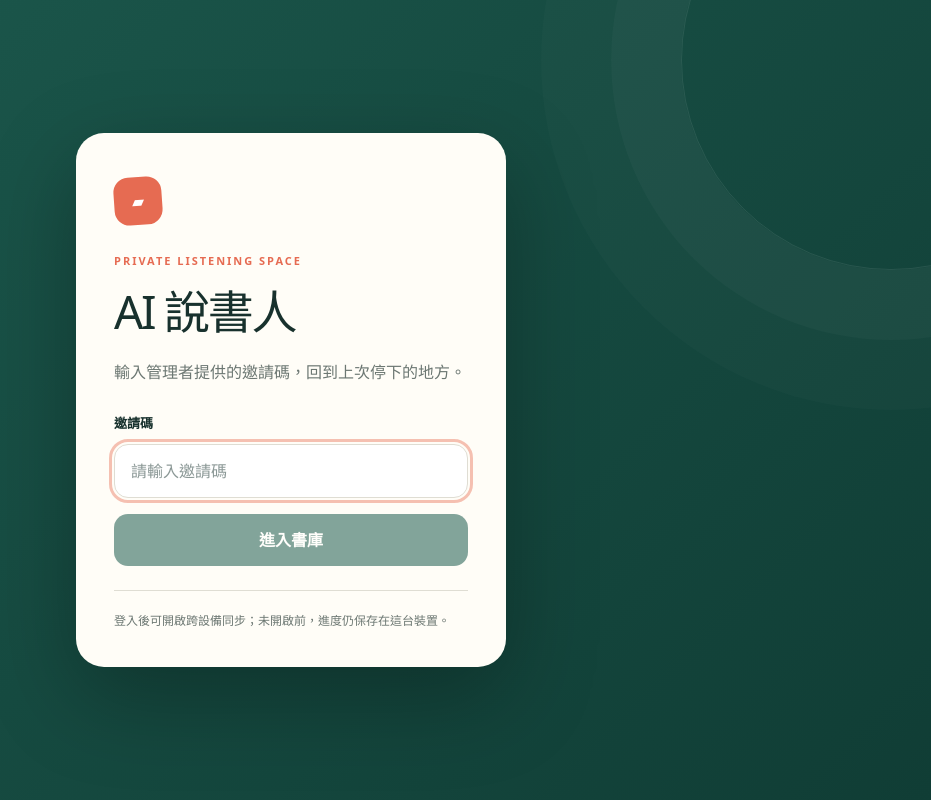
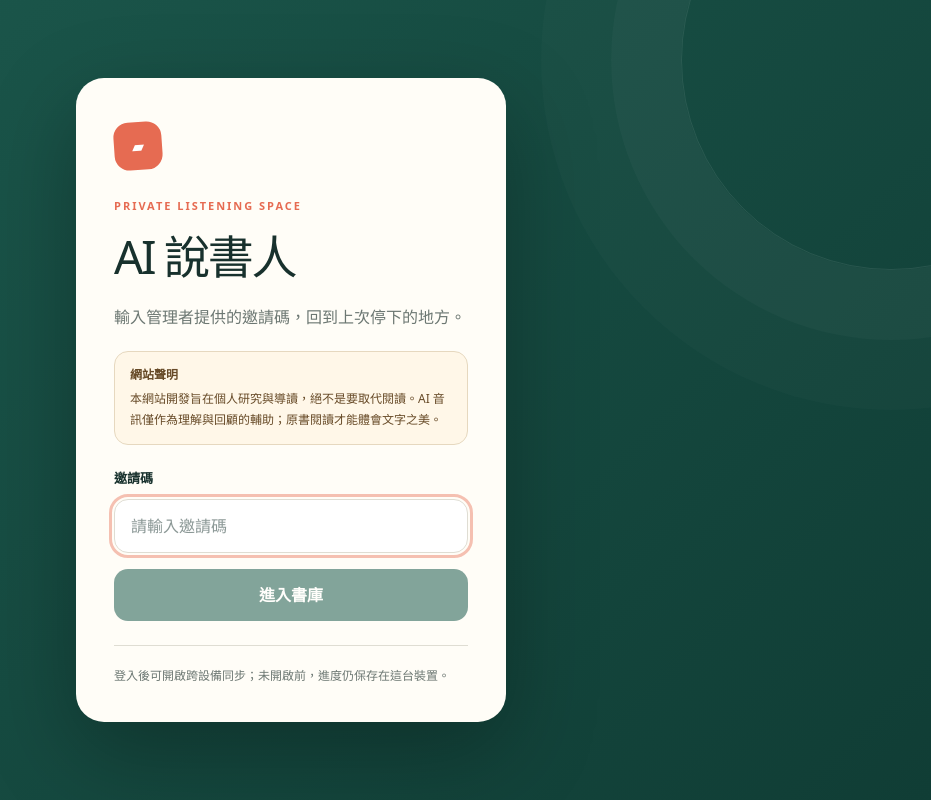
Before and after one commit to chianwu-hash/ai-narrator-web-player, a Next.js app: page /login in a window 1280 px wide. Shown: the whole page, without its empty margins (349-1280 px from the left). Built offline with nearby package versions, Linux system fonts and the light colour scheme; no server answers.

Commit message:
Add reading purpose statement

```diff
--- a/src/app/login/login.css
+++ b/src/app/login/login.css
@@ -16,6 +16,9 @@
 .login-eyebrow { margin: 28px 0 8px; font-size: 11px; letter-spacing: .18em; color: var(--coral); font-weight: 800; }
 .login-card h1 { margin: 0; font-size: clamp(34px, 7vw, 46px); letter-spacing: -.05em; }
 .login-copy { color: var(--muted); line-height: 1.75; margin: 12px 0 28px; }
+.site-statement { margin: -8px 0 24px; padding: 14px 15px; border: 1px solid #e6d8bf; border-radius: 14px; color: #674a27; background: #fff7e8; }
+.site-statement strong { display: block; margin-bottom: 5px; font-size: 12px; }
+.site-statement p { margin: 0; font-size: 12px; line-height: 1.7; }
 .login-form { display: grid; gap: 10px; }
 .login-form label { font-size: 13px; font-weight: 800; }
 .login-form input { width: 100%; border: 1px solid var(--line); background: #fff; border-radius: 14px; padding: 14px 16px; color: var(--ink); }
--- a/src/app/login/page.tsx
+++ b/src/app/login/page.tsx
@@ -12,6 +12,10 @@ export default async function LoginPage() {
         <p className="login-eyebrow">PRIVATE LISTENING SPACE</p>
         <h1 id="login-title">AI 說書人</h1>
         <p className="login-copy">輸入管理者提供的邀請碼，回到上次停下的地方。</p>
+        <div className="site-statement">
+          <strong>網站聲明</strong>
+          <p>本網站開發旨在個人研究與導讀，絕不是要取代閱讀。AI 音訊僅作為理解與回顧的輔助；原書閱讀才能體會文字之美。</p>
+        </div>
         <LoginForm />
         <p className="login-note">登入後可開啟跨設備同步；未開啟前，進度仍保存在這台裝置。</p>
       </section>
```
